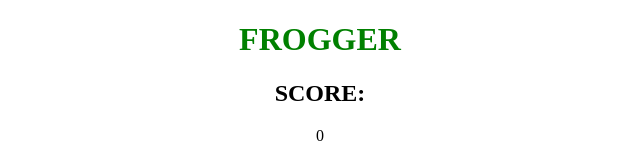
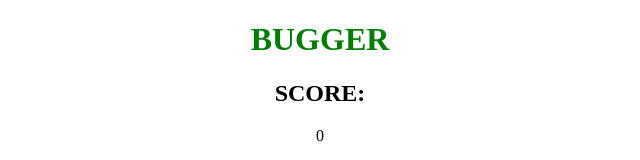
Before and after one commit to aphillips2014/project3, a plain HTML site: page index.html in a window 1280 px wide. Shown: the top 160 px of the page, without its empty margins (320-960 px from the left). Drawn offline with Linux system fonts and the light colour scheme.

Commit message:
Renamed Bugger

```diff
--- a/index.html
+++ b/index.html
@@ -2,13 +2,13 @@
 <html>
 <head>
     <meta charset="UTF-8">
-    <title>Frogger</title>
+    <title>Bugger</title>
     <link rel="stylesheet" href="css/style.css">
 
 </head>
 <body>
     <div>
-    	 <h1>FROGGER</h1>
+    	 <h1>BUGGER</h1>
          <div id="status">BEGIN</div>
          <h2>SCORE:</h2>
          <div id="score">0</div>
```
